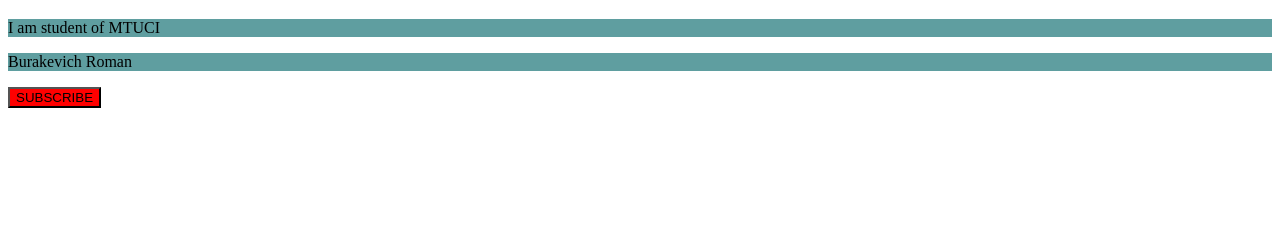
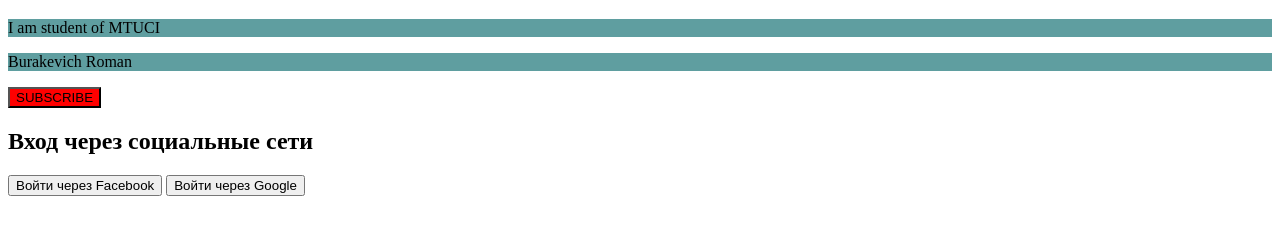
Before and after one commit to buravoy/lab_10, a plain HTML site: page index.html in a window 1280 px wide. Shown: the part 61-296 px from the top of the page. Drawn offline with Linux system fonts and the light colour scheme.

Commit message:
add social login

```diff
--- a/index.html
+++ b/index.html
@@ -12,5 +12,12 @@
 
 <button style="background-color: red;">SUBSCRIBE</button>
 
+
+<div>
+    <h2>Вход через социальные сети</h2>
+    <button>Войти через Facebook</button>
+    <button>Войти через Google</button>
+</div>
+
 </body>
 </html>
```
